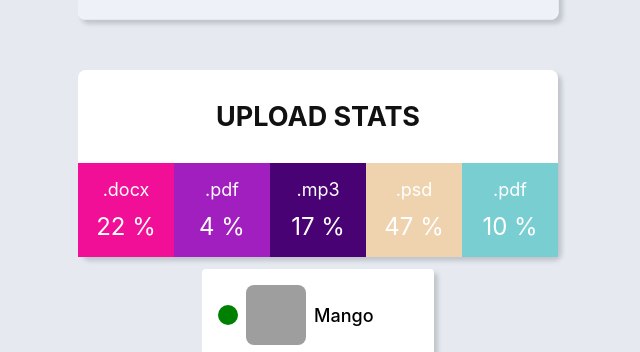
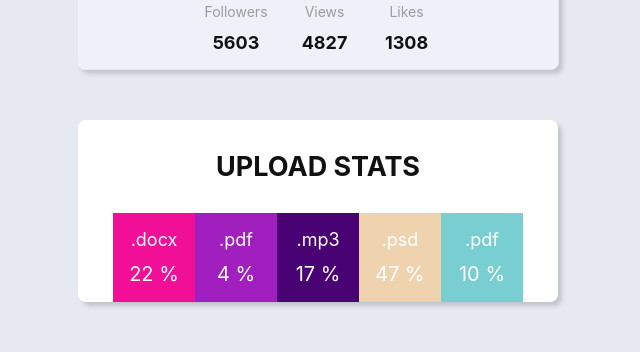
Before and after one commit to Tamira2804/goit-react-hw-01-components-v02, a React (Create React App) app: page / in a window 1280 px wide. Shown: the part 367-719 px from the top of the page, without its empty margins (322-962 px from the left). Built offline with nearby package versions, Linux system fonts and the light colour scheme; grey boxes are pictures that could not be loaded.

Commit message:
paddings section correction

```diff
--- a/src/components/Statistics/Statistics.module.css
+++ b/src/components/Statistics/Statistics.module.css
@@ -2,13 +2,14 @@
   max-width: 480px;
   margin-left: auto;
   margin-right: auto;
+  margin-bottom: 50px;
   text-align: center;
 
+  color: rgb(156, 156, 156);
+  font-size: 18px;
   background-color: #fff;
   box-shadow: 4px 4px 4px 0px rgba(180, 184, 194, 0.75);
   border-radius: 8px;
-  color: rgb(156, 156, 156);
-  font-size: 18px;
 }
 .title {
   color: #111;
@@ -28,7 +29,7 @@
 
 .item {
   display: grid;
-  grid-template-columns: repeat(auto-fit, minmax(auto, 96px));
+  grid-template-columns: repeat(auto-fit, minmax(50px, auto));
   gap: 12px;
   padding: 16px;
 
--- a/src/components/StatsElement/StatsElement.module.css
+++ b/src/components/StatsElement/StatsElement.module.css
@@ -1,6 +1,3 @@
-.label {
+.percentage {
+  font-size: 20px;
 }
-
-.percentage {
-  font-size: 24px;
-}
--- a/src/index.css
+++ b/src/index.css
@@ -10,6 +10,7 @@
 
   background-color: rgb(230, 234, 240);
   font-size: 18px;
+  padding: 50px;
 }
 
 code {
```
